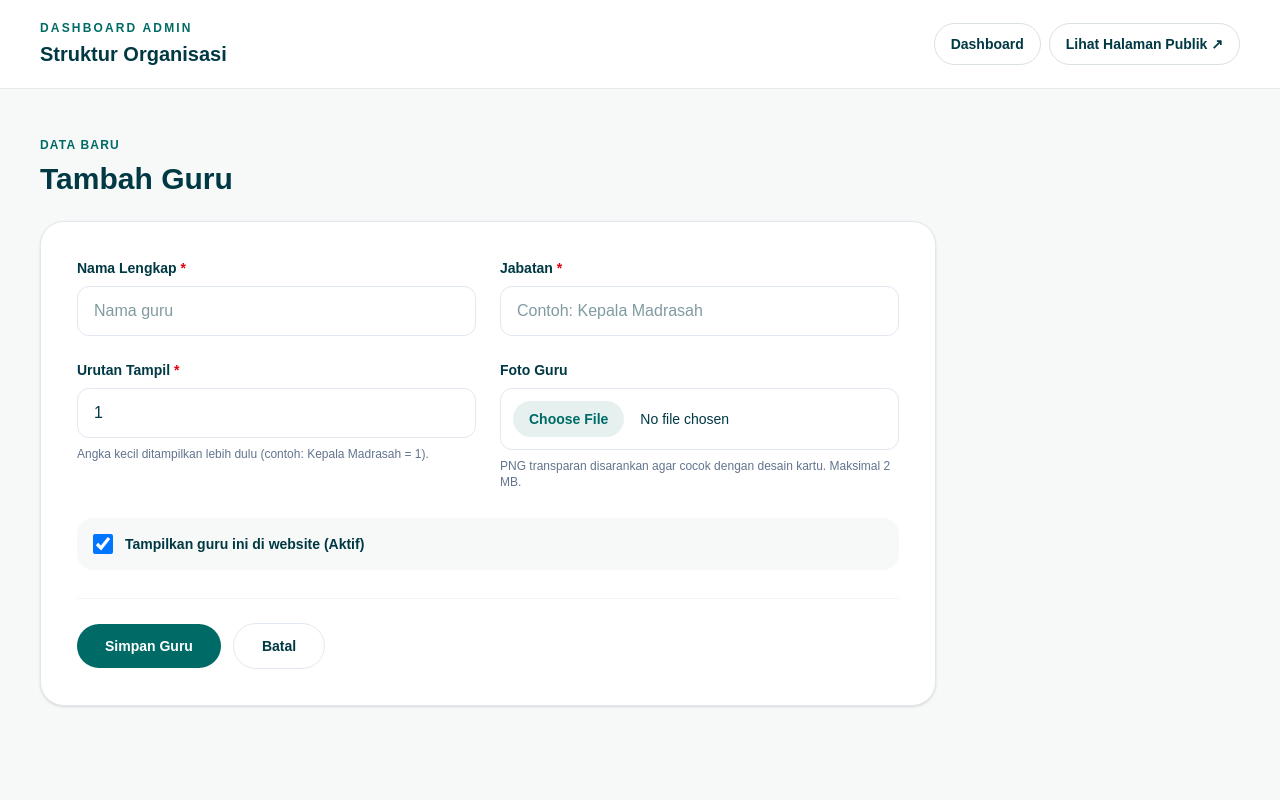
After one commit to Kylammaja/mi-darul-ulum, a Laravel app: page /admin/struktur-organisasi/create in a window 1280 px wide. The commit adds this page. Run offline with Laravel 10, Linux system fonts and the light colour scheme; the visitor is signed in with stand-in values (Sample User, id 1); style sheets or scripts are compiled from the project's sources.

Commit message:
struktur organisasi

```diff
--- /dev/null
+++ b/app/Http/Controllers/Admin/GuruController.php
@@ -0,0 +1,92 @@
+<?php
+
+namespace App\Http\Controllers\Admin;
+
+use App\Http\Controllers\Controller;
+use App\Models\Guru;
+use Illuminate\Http\RedirectResponse;
+use Illuminate\Http\Request;
+use Illuminate\Support\Facades\Storage;
+use Illuminate\View\View;
+
+class GuruController extends Controller
+{
+    public function index(): View
+    {
+        $gurus = Guru::orderBy('urutan')->orderBy('id')->paginate(12);
+
+        return view('admin.guru.index', compact('gurus'));
+    }
+
+    public function create(): View
+    {
+        return view('admin.guru.create');
+    }
+
+    public function store(Request $request): RedirectResponse
+    {
+        $data = $request->validate([
+            'nama' => ['required', 'string', 'max:150'],
+            'jabatan' => ['required', 'string', 'max:150'],
+            'foto' => ['nullable', 'image', 'mimes:jpg,jpeg,png,webp', 'max:2048'],
+            'urutan' => ['required', 'integer', 'min:0', 'max:9999'],
+        ]);
+
+        unset($data['foto']); // Jangan kosongkan foto lama jika admin tidak memilih file.
+        $data['is_active'] = $request->boolean('is_active');
+
+        if ($request->hasFile('foto')) {
+            $data['foto'] = $request->file('foto')->store('guru', 'public');
+        }
+
+        Guru::create($data);
+
+        return redirect()->route('admin.struktur-organisasi.index')
+            ->with('success', 'Data guru berhasil ditambahkan.');
+    }
+
+    public function edit(Guru $guru): View
+    {
+        return view('admin.guru.edit', compact('guru'));
+    }
+
+    public function update(Request $request, Guru $guru): RedirectResponse
+    {
+        $data = $request->validate([
+            'nama' => ['required', 'string', 'max:150'],
+            'jabatan' => ['required', 'string', 'max:150'],
+            'foto' => ['nullable', 'image', 'mimes:jpg,jpeg,png,webp', 'max:2048'],
+            'urutan' => ['required', 'integer', 'min:0', 'max:9999'],
+        ]);
+
+        unset($data['foto']); // Jangan kosongkan foto lama jika admin tidak memilih file.
+        $data['is_active'] = $request->boolean('is_active');
+
+        if ($request->hasFile('foto')) {
+            $newPhoto = $request->file('foto')->store('guru', 'public');
+
+            if ($guru->foto) {
+                Storage::disk('public')->delete($guru->foto);
+            }
+
+            $data['foto'] = $newPhoto;
+        }
+
+        $guru->update($data);
+
+        return redirect()->route('admin.struktur-organisasi.index')
+            ->with('success', 'Data guru berhasil diperbarui.');
+    }
+
+    public function destroy(Guru $guru): RedirectResponse
+    {
+        if ($guru->foto) {
+            Storage::disk('public')->delete($guru->foto);
+        }
+
+        $guru->delete();
+
+        return redirect()->route('admin.struktur-organisasi.index')
+            ->with('success', 'Data guru berhasil dihapus.');
+    }
+}
--- a/resources/views/admin/dashboard.blade.php
+++ b/resources/views/admin/dashboard.blade.php
@@ -65,7 +65,10 @@
             Kelola Berita
             <span>↗</span>
         </a>
-
+<a href="{{ route('admin.struktur-organisasi.index') }}"
+   class="inline-flex rounded-full bg-[#006B66] px-6 py-3 text-sm font-bold text-white hover:bg-[#003844]">
+    Kelola Struktur Organisasi
+</a>
     </div>
 
 </div>
--- /dev/null
+++ b/resources/views/admin/guru/_form.blade.php
@@ -0,0 +1,49 @@
+<form action="{{ isset($guru) ? route('admin.struktur-organisasi.update', $guru) : route('admin.struktur-organisasi.store') }}" method="POST" enctype="multipart/form-data" class="space-y-7">
+    @csrf
+    @isset($guru)
+        @method('PUT')
+    @endisset
+
+    <div class="grid gap-6 md:grid-cols-2">
+        <div class="space-y-2">
+            <label for="nama" class="block text-sm font-bold">Nama Lengkap <span class="text-red-600">*</span></label>
+            <input id="nama" name="nama" type="text" required maxlength="150" value="{{ old('nama', $guru->nama ?? '') }}" placeholder="Nama guru" class="w-full rounded-xl border border-slate-200 bg-white px-4 py-3 outline-none focus:border-[#006B66] focus:ring-2 focus:ring-[#006B66]/10">
+            @error('nama')<p class="text-xs text-red-600">{{ $message }}</p>@enderror
+        </div>
+        <div class="space-y-2">
+            <label for="jabatan" class="block text-sm font-bold">Jabatan <span class="text-red-600">*</span></label>
+            <input id="jabatan" name="jabatan" type="text" required maxlength="150" value="{{ old('jabatan', $guru->jabatan ?? '') }}" placeholder="Contoh: Kepala Madrasah" class="w-full rounded-xl border border-slate-200 bg-white px-4 py-3 outline-none focus:border-[#006B66] focus:ring-2 focus:ring-[#006B66]/10">
+            @error('jabatan')<p class="text-xs text-red-600">{{ $message }}</p>@enderror
+        </div>
+        <div class="space-y-2">
+            <label for="urutan" class="block text-sm font-bold">Urutan Tampil <span class="text-red-600">*</span></label>
+            <input id="urutan" name="urutan" type="number" min="0" max="9999" required value="{{ old('urutan', $guru->urutan ?? 1) }}" class="w-full rounded-xl border border-slate-200 bg-white px-4 py-3 outline-none focus:border-[#006B66] focus:ring-2 focus:ring-[#006B66]/10">
+            <p class="text-xs text-slate-500">Angka kecil ditampilkan lebih dulu (contoh: Kepala Madrasah = 1).</p>
+        </div>
+        <div class="space-y-2">
+            <label for="foto" class="block text-sm font-bold">Foto Guru</label>
+            <input id="foto" name="foto" type="file" accept="image/jpeg,image/png,image/webp" class="block w-full rounded-xl border border-slate-200 bg-white p-3 text-sm file:mr-4 file:rounded-full file:border-0 file:bg-[#006B66]/10 file:px-4 file:py-2 file:font-semibold file:text-[#006B66]">
+            <p class="text-xs text-slate-500">PNG transparan disarankan agar cocok dengan desain kartu. Maksimal 2 MB.</p>
+            @error('foto')<p class="text-xs text-red-600">{{ $message }}</p>@enderror
+        </div>
+    </div>
+
+    @isset($guru)
+        @if ($guru->foto)
+            <div class="flex items-center gap-4 rounded-2xl border border-slate-200 bg-[#F6F9F8] p-4">
+                <img src="{{ asset('storage/' . $guru->foto) }}" class="h-28 w-24 rounded-xl bg-white object-contain" alt="Foto saat ini">
+                <div><p class="text-sm font-bold">Foto tersimpan</p><p class="mt-1 text-xs text-slate-500">Jika tidak memilih foto baru, foto ini tetap dipakai.</p></div>
+            </div>
+        @endif
+    @endisset
+
+    <label class="flex cursor-pointer items-center gap-3 rounded-2xl bg-[#F6F9F8] p-4 text-sm font-semibold">
+        <input type="checkbox" name="is_active" value="1" {{ old('is_active', isset($guru) ? (int) $guru->is_active : 1) ? 'checked' : '' }} class="h-5 w-5 rounded border-slate-300 text-[#006B66] focus:ring-[#006B66]">
+        Tampilkan guru ini di website (Aktif)
+    </label>
+
+    <div class="flex flex-wrap items-center gap-3 border-t border-slate-100 pt-6">
+        <button type="submit" class="rounded-full bg-[#006B66] px-7 py-3 text-sm font-bold text-white transition hover:bg-[#003844]">{{ isset($guru) ? 'Simpan Perubahan' : 'Simpan Guru' }}</button>
+        <a href="{{ route('admin.struktur-organisasi.index') }}" class="rounded-full border border-slate-200 px-7 py-3 text-sm font-bold hover:bg-slate-50">Batal</a>
+    </div>
+</form>
--- /dev/null
+++ b/resources/views/admin/guru/create.blade.php
@@ -0,0 +1,8 @@
+@extends('admin.guru.layout')
+@section('title', 'Tambah Guru')
+@section('content')
+    <div class="mb-6"><p class="text-xs font-bold uppercase tracking-widest text-[#006B66]">DATA BARU</p><h2 class="mt-2 font-heading text-3xl font-extrabold">Tambah Guru</h2></div>
+    <div class="max-w-4xl rounded-3xl border border-slate-200 bg-white p-6 shadow-sm sm:p-9">
+        @include('admin.guru._form')
+    </div>
+@endsection
--- /dev/null
+++ b/resources/views/admin/guru/layout.blade.php
@@ -0,0 +1,41 @@
+<!DOCTYPE html>
+<html lang="id">
+<head>
+    <meta charset="UTF-8">
+    <meta name="viewport" content="width=device-width, initial-scale=1">
+    <meta name="csrf-token" content="{{ csrf_token() }}">
+    <title>@yield('title', 'Manajemen Struktur Organisasi') | MI Darul Ulum Gedongan</title>
+    @vite(['resources/css/app.css', 'resources/js/app.js'])
+</head>
+<body class="min-h-screen bg-[#F6F9F8] font-body text-[#003844]">
+    <header class="border-b border-[#003844]/10 bg-white">
+        <div class="mx-auto flex max-w-7xl flex-wrap items-center justify-between gap-4 px-5 py-5 lg:px-10">
+            <div>
+                <p class="text-xs font-bold uppercase tracking-[.18em] text-[#006B66]">Dashboard Admin</p>
+                <h1 class="mt-1 font-heading text-xl font-extrabold">Struktur Organisasi</h1>
+            </div>
+            <nav class="flex flex-wrap items-center gap-2 text-sm font-semibold">
+                <a href="{{ route('admin.dashboard') }}" class="rounded-full border border-[#003844]/15 px-4 py-2.5 hover:bg-[#003844]/5">Dashboard</a>
+                <a href="{{ route('profil.struktur-organisasi') }}" target="_blank" rel="noopener noreferrer" class="rounded-full border border-[#003844]/15 px-4 py-2.5 hover:bg-[#003844]/5">Lihat Halaman Publik ↗</a>
+            </nav>
+        </div>
+    </header>
+
+    <main class="mx-auto max-w-7xl px-5 py-8 lg:px-10 lg:py-12">
+        @if (session('success'))
+            <div role="status" class="mb-6 rounded-2xl border border-emerald-200 bg-emerald-50 px-5 py-4 text-sm font-medium text-emerald-900">{{ session('success') }}</div>
+        @endif
+        @if ($errors->any())
+            <div role="alert" class="mb-6 rounded-2xl border border-red-200 bg-red-50 px-5 py-4 text-sm text-red-800">
+                <p class="font-bold">Periksa kembali data berikut:</p>
+                <ul class="mt-2 list-inside list-disc space-y-1">
+                    @foreach ($errors->all() as $error)
+                        <li>{{ $error }}</li>
+                    @endforeach
+                </ul>
+            </div>
+        @endif
+        @yield('content')
+    </main>
+</body>
+</html>
--- a/routes/web.php
+++ b/routes/web.php
@@ -1,5 +1,7 @@
 <?php
 
+use App\Models\Guru;
+use App\Http\Controllers\Admin\GuruController;
 use Illuminate\Support\Facades\Route;
 use App\Http\Controllers\Admin\BeritaController;
 use App\Http\Controllers\BeritaPublikController;
@@ -72,9 +74,22 @@ Route::get('/profil/kepala-madrasah', function () {
     return redirect(route('home') . '#kepala-sekolah');
 })->name('profil.kepala');
 
+
 Route::get('/profil/struktur-organisasi', function () {
-    return view('pages.struktur-organisasi');
+
+    $gurus = Guru::where('is_active', true)
+        ->orderBy('urutan')
+        ->orderBy('id')
+        ->get();
+
+    return view('pages.struktur-organisasi', compact('gurus'));
+
+Route::resource('struktur-organisasi', GuruController::class)
+    ->parameters(['struktur-organisasi' => 'guru'])
+    ->except(['show']);
+
 })->name('profil.struktur-organisasi');
+
 
 use App\Http\Controllers\AdminAuthController;
 use App\Http\Middleware\EnsureAdmin;
@@ -99,6 +114,11 @@ Route::middleware(['auth', EnsureAdmin::class])
         Route::view('/dashboard', 'admin.dashboard')
             ->name('dashboard');
 
+            Route::resource('struktur-organisasi', GuruController::class)
+    ->parameters(['struktur-organisasi' => 'guru'])
+    ->except(['show']);
+
+
         Route::post('/logout', [
             AdminAuthController::class,
             'logout'
```
Also changed, not shown: app/Models/Guru.php (added, +23 -0 lines), resources/views/admin/guru/edit.blade.php (added, +8 -0 lines), resources/views/admin/guru/index.blade.php (added, +67 -0 lines), resources/views/pages/struktur-organisasi.blade.php (+18 -27 lines), routes/TAMBAHAN-WEB-PHP.txt (added, +23 -0 lines), database/migrations/2026_11_19_000001_create_gurus_table.php (added).
